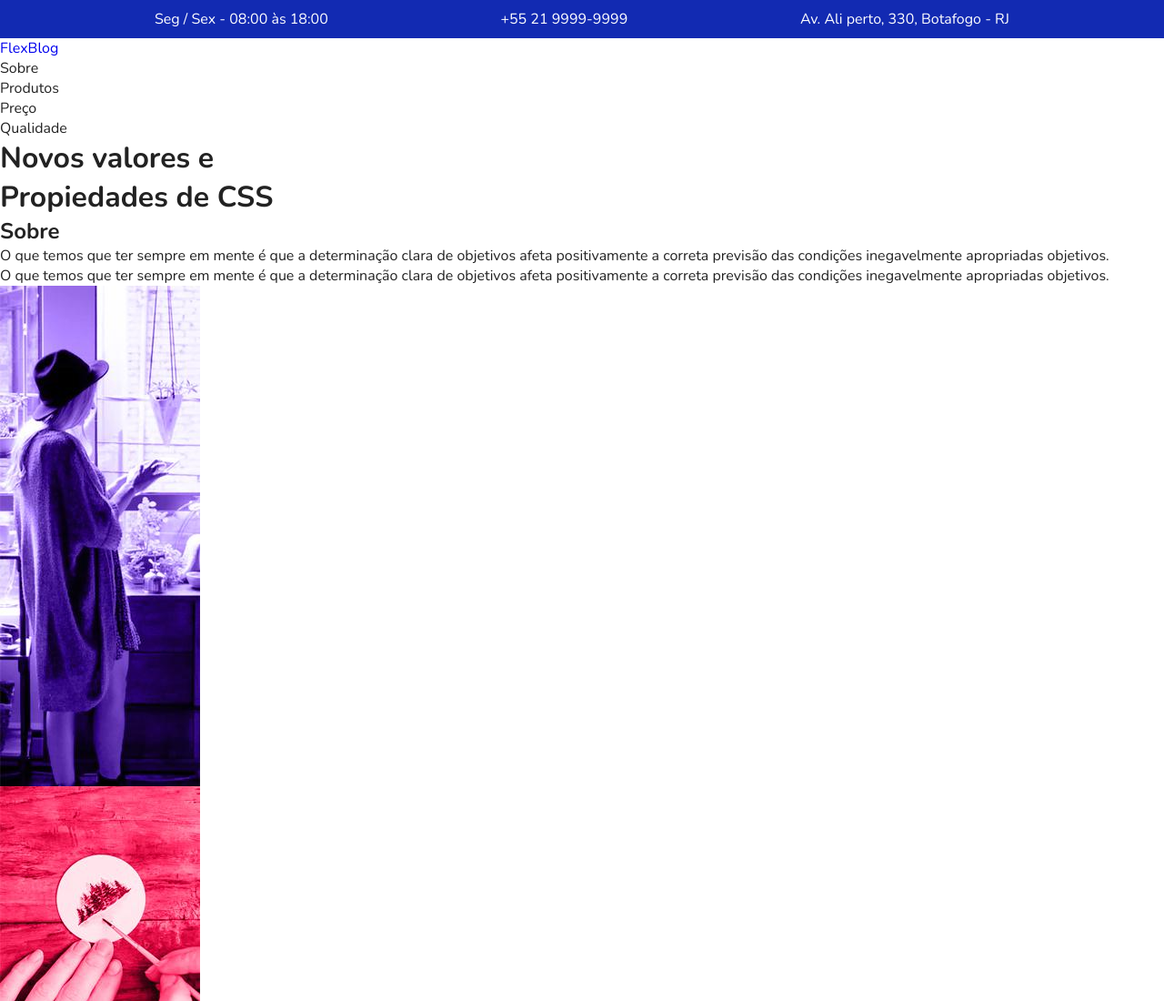
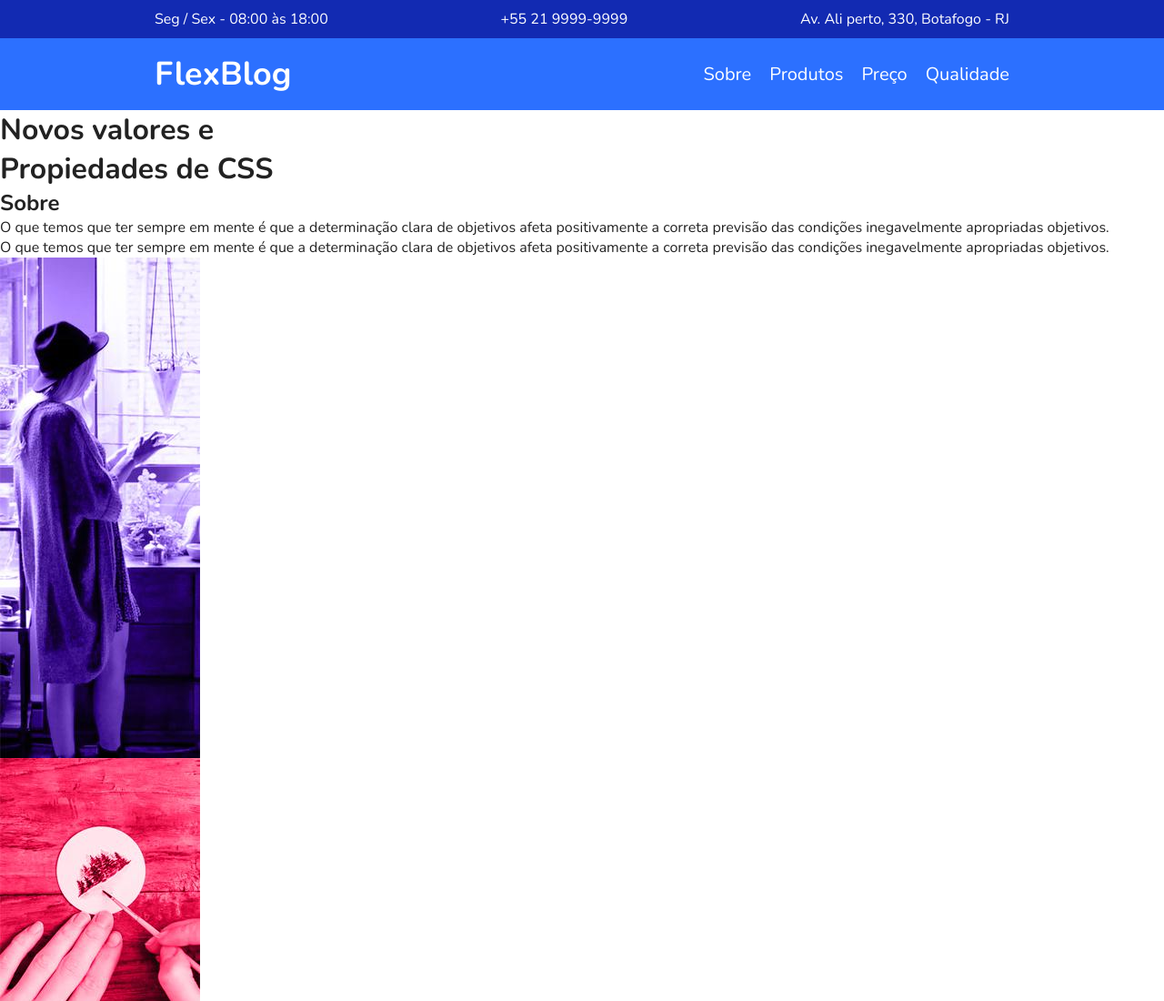
Before and after one commit to EvertonSouzaa/flexbox, a plain HTML site: page index.html in a window 1280 px wide. Shown: the top 1100 px of the page at 91% size. Drawn offline with nearby package versions, Linux system fonts and the light colour scheme.

Commit message:
menu finalizado

```diff
--- a/css/style.css
+++ b/css/style.css
@@ -54,3 +54,42 @@ img {
 .super-info a {
   color: white;
 }
+
+/* Menu */
+.menu-bg {
+  background: #2c70ff;
+}
+
+.menu {
+  max-width: 960px;
+  margin: 0 auto;
+  padding: 15px 0;
+  display: flex;
+  flex-wrap: wrap;
+  justify-content: space-between;
+  align-items: center;
+}
+
+.menu a {
+  color: white;
+}
+
+.menu-logo a {
+  font-size: 2.25em;
+  font-weight: bold;
+  margin: 0 10px;
+}
+
+.menu-nav ul {
+  display: flex;
+  flex-wrap: wrap;
+}
+.menu-nav a {
+  font-size: 1.25em;
+  display: block;
+  padding: 10px;
+}
+.menu-nav a:hover {
+  background: #122ab2;
+  border-radius: 15px;
+}
--- a/index.html
+++ b/index.html
@@ -23,12 +23,12 @@
       <div class="menu-logo">
         <a href="#">FlexBlog</a>
       </div>
-      <nav>
+      <nav class="menu-nav">
         <ul>
-          <li><a href="#sobre"></a>Sobre</li>
-          <li><a href="#produtos"></a>Produtos</li>
-          <li><a href="#preco"></a>Preço</li>
-          <li><a href="#qualidade"></a>Qualidade</li>
+          <li><a href="#sobre">Sobre</a></li>
+          <li><a href="#produtos">Produtos</a></li>
+          <li><a href="#preco">Preço</a></li>
+          <li><a href="#qualidade">Qualidade</a></li>
         </ul>
       </nav>
     </div>
```
